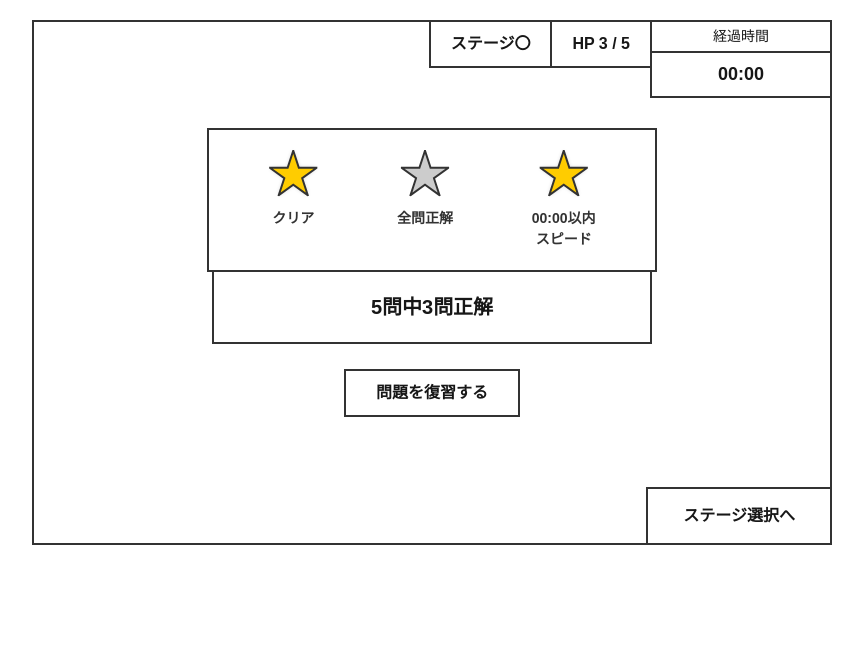
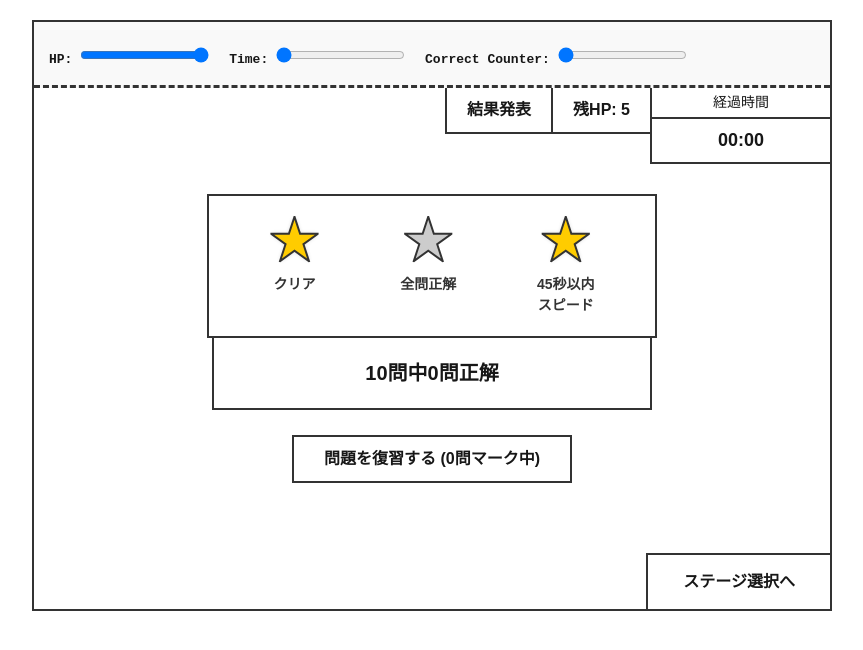
Before and after one commit to 251018-hinokuma/AltF4, a Next.js app: page /quiz_result in a window 1280 px wide. Shown: the top 650 px of the page, without its empty margins (208-1071 px from the left). Built offline with nearby package versions, Linux system fonts and the light colour scheme.

Commit message:
修正quiz result and achievement

```diff
--- a/app/achievement/page.js
+++ b/app/achievement/page.js
@@ -1,22 +1,58 @@
 'use client';
 
-import React, { useState } from 'react';
-// Next.js standard router
+import React, { useMemo } from 'react';
 import { useRouter } from 'next/navigation';
+import { useGame } from '../context/GameContext';
 import styles from './page.module.css';
 
 export default function AchievementPage() {
   const router = useRouter();
+  const { game } = useGame();
 
-  // Mock User Achievement Data
-  const [userAchievement, setUserAchievement] = useState({
-    bronzeTrophy: true,   // Unlocked (Colored)
-    silverTrophy: false,  // Locked (Gray)
-    goldTrophy: true,     // Unlocked (Colored)
-    rainbowTrophy: false, // Locked (Gray)
-  });
+  // Calculate trophy states live using metrics matching your data model and leader rules
+  const userAchievement = useMemo(() => {
+    // Safety fallback if game or user data isn't loaded yet
+    if (!game || !game.user) {
+      return { bronzeTrophy: false, silverTrophy: false, goldTrophy: false, rainbowTrophy: false };
+    }
 
-  // Trophy Master Definition Data
+    const user = game.user;
+
+    // 1. Calculate historical clears from the nested stagesList structures
+    // Safely combine all stages cleared across all genres in the 3-layer structure
+    let totalClearedStages = 0;
+    let totalPerfectStages = 0;
+
+    const genres = ['genre1', 'genre2', 'genre3']; // Extend based on your game genres
+    genres.forEach((genreKey) => {
+      if (user.stagesList && Array.isArray(user.stagesList[genreKey])) {
+        user.stagesList[genreKey].forEach((stage) => {
+          if (stage.clear) totalClearedStages += 1;
+          if (stage.perfect) totalPerfectStages += 1;
+        });
+      }
+    });
+
+    // 2. Read runtime arrays from the current active quiz phase
+    const currentResultCount = user.resultQuizIds?.length || 0;
+    const currentMarkedCount = user.markingQuizIds?.length || 0;
+
+    // 3. Leader Conditions Mapping (Joken)
+    return {
+      // Bronze: Finished your very first question or cleared 1 stage
+      bronzeTrophy: currentResultCount >= 1 || totalClearedStages >= 1,
+
+      // Silver: Finished 10 total questions or cleared a milestone number of stages
+      silverTrophy: currentResultCount >= 10 || totalClearedStages >= 5,
+
+      // Gold: Bookmarked/marked 5 or more items during gameplay
+      goldTrophy: currentMarkedCount >= 5,
+
+      // Rainbow: Kept alive (HP > 0), answered at least 20 questions, or achieved perfect status
+      rainbowTrophy: (game.hp ?? 0) > 0 && (currentResultCount >= 20 || totalPerfectStages >= 3),
+    };
+  }, [game]);
+
   const trophies = [
     {
       id: 'bronzeTrophy',
@@ -44,7 +80,6 @@ export default function AchievementPage() {
     },
   ];
 
-  // Back Button Click Handler
   const handleBack = () => {
     router.push('/userpage');
   };
@@ -66,12 +101,10 @@ export default function AchievementPage() {
           {trophies.map((trophy) => {
             const isUnlocked = userAchievement[trophy.id];
 
-            // Safely combine dynamic styles for the trophy circles
             const trophyCircleClass = `${styles['trophy-circle']} ${
               isUnlocked ? styles[trophy.className] : styles.locked
             }`;
 
-            // Safely combine dynamic styles for the badges
             const statusBadgeClass = `${styles['status-badge']} ${
               isUnlocked ? styles['unlocked-text'] : styles['locked-text']
             }`;
--- a/app/quiz_result/page.js
+++ b/app/quiz_result/page.js
@@ -1,95 +1,146 @@
 'use client';
 
-import React, { useState } from 'react';
+import React, { useMemo, useState, useEffect } from 'react';
 import { useRouter } from 'next/navigation';
-// Import the CSS Module
+import { useGame } from '../context/GameContext';
 import styles from './page.module.css';
 
 export default function ResultPage() {
   const router = useRouter();
+  const { game } = useGame();
 
-  // 画面に表示するデータ（〇や時間が書かれている部分）
-  const [gameResult, setGameResult] = useState({
-    stageName: 'ステージ〇',
-    currentHp: 3,
-    maxHp: 5,
-    elapsedTime: '00:00',
-    totalQuestions: 5,
-    correctAnswers: 3,
-    // 星の獲得状況（true: 獲得, false: 未獲得）
-    stars: {
-      clear: true,          // クリア
-      allCorrect: false,    // 全問正解
-      speedClear: true,     // 時間内スピードクリア
-    },
-    targetSpeedTime: '00:00', // スピードクリアの目標時間
-  });
+  // --- Debug Overrides (Keep these for testing changes instantly) ---
+  const [mockHp, setMockHp] = useState(3);
+  const [mockTime, setMockTime] = useState(30);
+  const [mockCorrectCount, setMockCorrectCount] = useState(0);
 
-  // 各ボタンのクリック処理
+  useEffect(() => {
+    if (game) {
+      setMockHp(game.hp ?? 3);
+      setMockTime(game.elapsedTime ?? 0);
+      // Read current stage run answers from resultQuizIdsList
+      setMockCorrectCount(game.user?.resultQuizIdsList?.length || 0);
+    }
+  }, [game]);
+
+  const formattedTime = useMemo(() => {
+    const minute = String(Math.floor(mockTime / 60)).padStart(2, "0");
+    const second = String(mockTime % 60).padStart(2, "0");
+    return `${minute}:${second}`;
+  }, [mockTime]);
+
+  // Target speed pulled from your StageModel properties
+  const TARGET_SPEED_SECONDS = game?.currentStage?.normalSpeedLimittime || 45;
+
+  // ⭐ LEADER'S STAR CONDITIONS LOGIC ⭐
+  const starsStatus = useMemo(() => {
+    if (!game || !game.user) {
+      return { clear: false, allCorrect: false, speedClear: false };
+    }
+
+    const user = game.user;
+    const totalQuestion = game.totalQuestion || 10;
+
+    // Check current run status
+    const currentRunClear = mockHp > 0;
+    const currentRunPerfect = mockCorrectCount === totalQuestion && totalQuestion > 0;
+    const currentRunSpeed = mockHp > 0 && mockTime <= TARGET_SPEED_SECONDS;
+
+    // Check past history in the triple-nested stagesList structure to see if they've earned the stars before
+    let hasPastClear = false;
+    let hasPastPerfect = false;
+    let hasPastSpeed = false;
+
+    // Scan through all genres in the user model
+    const genres = Object.keys(user.stagesList || {});
+    genres.forEach((genreKey) => {
+      if (Array.isArray(user.stagesList[genreKey])) {
+        user.stagesList[genreKey].forEach((stage) => {
+          // If the stage matches our active stage, check historical flags
+          if (stage.stageId === game.currentStageId) {
+            if (stage.clear) hasPastClear = true;
+            if (stage.perfect) hasPastPerfect = true;
+            if (stage.speed) hasPastSpeed = true;
+          }
+        });
+      }
+    });
+
+    return {
+      // Star 1 turns solid if cleared now OR if already cleared historically
+      clear: currentRunClear || hasPastClear,
+
+      // Star 2 turns solid if perfect score now OR achieved previously
+      allCorrect: currentRunPerfect || hasPastPerfect,
+
+      // Star 3 turns solid if speed challenge beaten now OR previously
+      speedClear: currentRunSpeed || hasPastSpeed
+    };
+  }, [game, mockHp, mockTime, mockCorrectCount, TARGET_SPEED_SECONDS]);
+
   const handleReview = () => {
-    router.push('/quiz_review'); // 問題を復習する画面への遷移（仮）
+    router.push('/quiz_review');
   };
 
   const handleSelectStage = () => {
-    router.push('/quiz_stageSelection'); // ステージ選択画面への遷移（仮）
+    router.push('/quiz_stageSelection');
   };
+
+  if (!game) {
+    return <div className={styles.resultContainer}>データを読み込み中...</div>;
+  }
 
   return (
     <div className={styles.resultContainer}>
-      {/* 上部ステータスバー */}
+
+      {/* Debugger Tool */}
+      <div style={{ backgroundColor: '#f9f9f9', borderBottom: '3px dashed #333333', padding: '15px', fontSize: '13px', fontFamily: 'monospace' }}>
+        <div style={{ display: 'flex', gap: '20px', marginTop: '10px', flexWrap: 'wrap' }}>
+          <label><strong>HP:</strong> <input type="range" min="0" max="3" value={mockHp} onChange={(e) => setMockHp(Number(e.target.value))} /></label>
+          <label><strong>Time:</strong> <input type="range" min="0" max="120" value={mockTime} onChange={(e) => setMockTime(Number(e.target.value))} /></label>
+          <label><strong>Correct Counter:</strong> <input type="range" min="0" max={game.totalQuestion || 10} value={mockCorrectCount} onChange={(e) => setMockCorrectCount(Number(e.target.value))} /></label>
+        </div>
+      </div>
+
       <header className={styles.resultHeader}>
         <div className={styles.headerSpacer}></div>
-        <div className={`${styles.headerBox} ${styles.stageName}`}>{gameResult.stageName}</div>
-        <div className={styles.headerBox}>
-          HP {gameResult.currentHp} / {gameResult.maxHp}
-        </div>
+        <div className={`${styles.headerBox} ${styles.stageName}`}>結果発表</div>
+        <div className={styles.headerBox}>残HP: {mockHp}</div>
         <div className={styles.timeBox}>
           <div className={styles.timeTitle}>経過時間</div>
-          <div className={styles.timeValue}>{gameResult.elapsedTime}</div>
+          <div className={styles.timeValue}>{formattedTime}</div>
         </div>
       </header>
 
-      {/* メイン結果エリア */}
       <main className={styles.resultMain}>
-        {/* 星評価エリア */}
+        {/* Render Star items with dynamic activation classes */}
         <div className={styles.starsContainer}>
-          {/* 星1: クリア */}
-          <div className={`${styles.starItem} ${gameResult.stars.clear ? styles.achieved : ''}`}>
+          <div className={`${styles.starItem} ${starsStatus.clear ? styles.achieved : ''}`}>
             <span className={styles.starIcon}>★</span>
             <span className={styles.starLabel}>クリア</span>
           </div>
-
-          {/* 星2: 全問正解 */}
-          <div className={`${styles.starItem} ${gameResult.stars.allCorrect ? styles.achieved : ''}`}>
+          <div className={`${styles.starItem} ${starsStatus.allCorrect ? styles.achieved : ''}`}>
             <span className={styles.starIcon}>★</span>
             <span className={styles.starLabel}>全問正解</span>
           </div>
-
-          {/* 星3: スピード */}
-          <div className={`${styles.starItem} ${gameResult.stars.speedClear ? styles.achieved : ''}`}>
+          <div className={`${styles.starItem} ${starsStatus.speedClear ? styles.achieved : ''}`}>
             <span className={styles.starIcon}>★</span>
-            <span className={styles.starLabel}>
-              {gameResult.targetSpeedTime}以内<br />スピード
-            </span>
+            <span className={styles.starLabel}>{TARGET_SPEED_SECONDS}秒以内<br />スピード</span>
           </div>
         </div>
 
-        {/* 正解数表示エリア */}
         <div className={styles.scoreBox}>
-          {gameResult.totalQuestions}問中{gameResult.correctAnswers}問正解
+          {game.totalQuestion || 10}問中{mockCorrectCount}問正解
         </div>
 
-        {/* 問題を復習するボタン */}
+        {/* Reads marked quizzes using exact key: markingQuizIdsList */}
         <button className={styles.reviewButton} onClick={handleReview}>
-          問題を復習する
+          問題を復習する ({game.user?.markingQuizIdsList?.length || 0}問マーク中)
         </button>
       </main>
 
-      {/* 下部ナビゲーション */}
       <footer className={styles.resultFooter}>
-        <button className={styles.stageSelectButton} onClick={handleSelectStage}>
-          ステージ選択へ
-        </button>
+        <button className={styles.stageSelectButton} onClick={handleSelectStage}>ステージ選択へ</button>
       </footer>
     </div>
   );
```
Also changed, not shown: app/achievement/page.module.css (+44 -11 lines).
